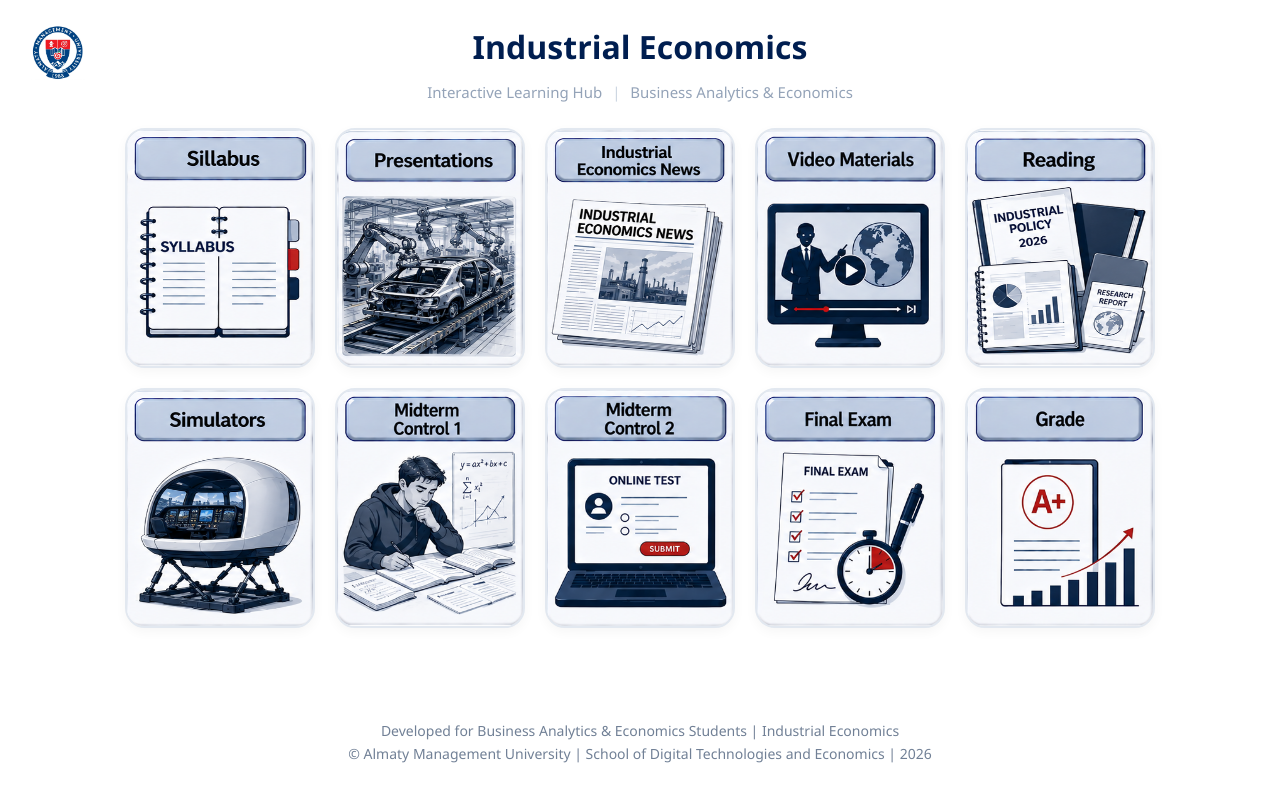
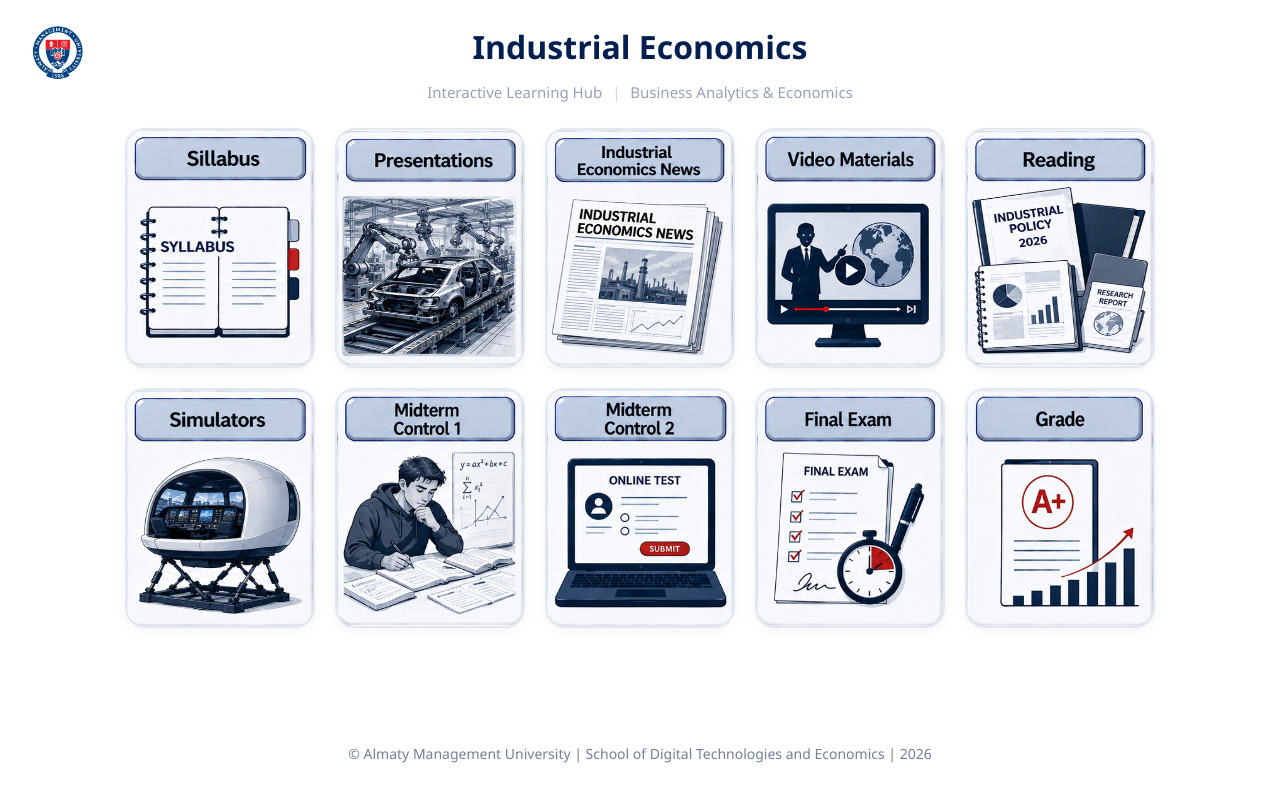
Before and after one commit to ogaydv-prog/Industrial-Economics, a plain HTML site: page index.html in a window 1280 px wide. Drawn offline with Linux system fonts and the light colour scheme.

Commit message:
Update index.html

```diff
--- a/index.html
+++ b/index.html
@@ -244,7 +244,7 @@
     </main>
 
     <footer>
-        <p>Developed for Business Analytics & Economics Students | Industrial Economics</p>
+        <p></p>
         <p>© Almaty Management University | School of Digital Technologies and Economics | 2026</p>
     </footer>
 
```
